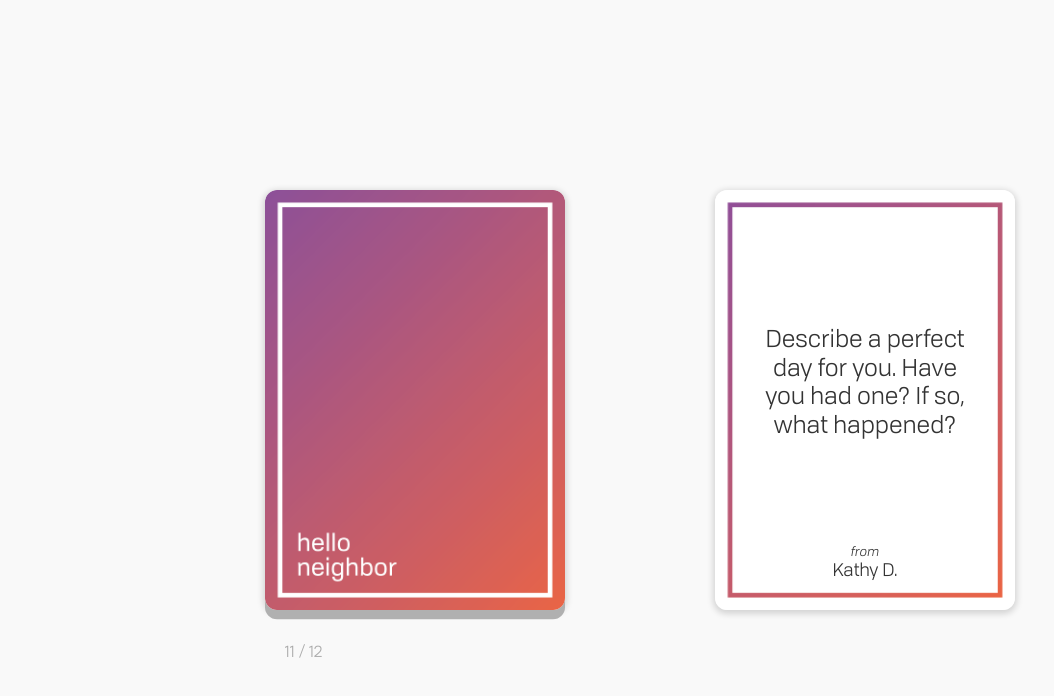
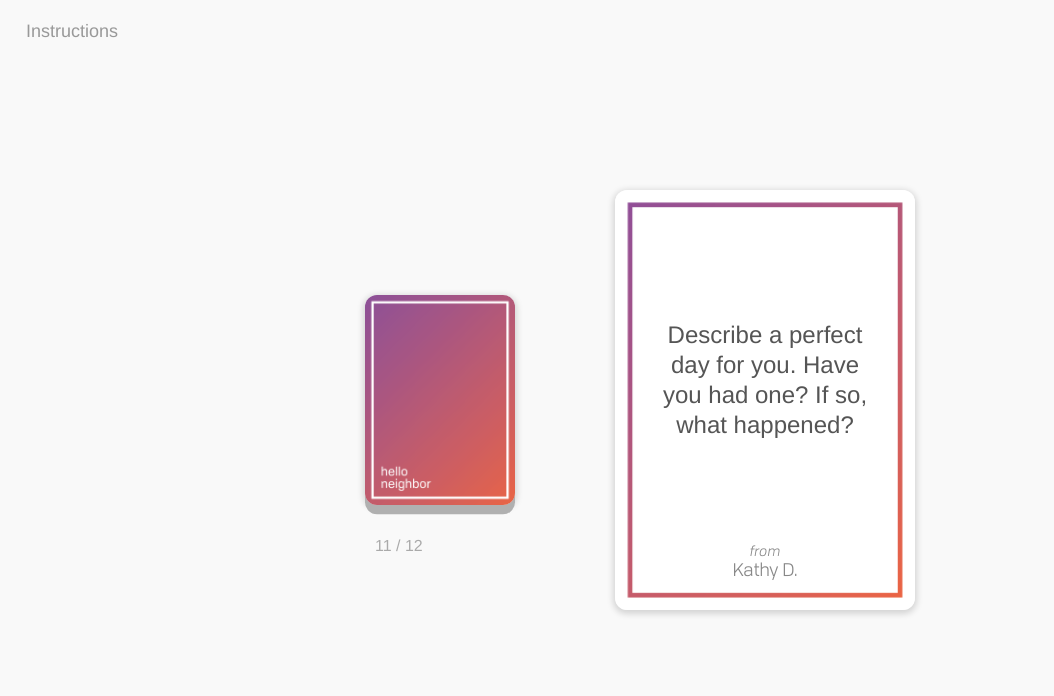
Before and after one commit to larry-xu/helloneighbor, a plain HTML site: page index.html in a window 1280 px wide. Both pictures are taken after a click on the element 415 px from the left and 400 px from the top of the page. Shown: the whole page, without its empty margins (0-1054 px from the left). Drawn offline with Linux system fonts and the light colour scheme; a web font is replaced by a local one.

Commit message:
Add instructions

```diff
--- a/css/styles.css
+++ b/css/styles.css
@@ -2,7 +2,7 @@
   font-family: 'Tofino Pro';
   src: url('../fonts/tofinopro-book.woff2') format('woff2'),
        url('../fonts/tofinopro-book.woff') format('woff');
-  font-weight: normal;
+  font-weight: 300;
   font-style: normal;
 }
 
@@ -10,8 +10,24 @@
   font-family: 'Tofino Pro';
   src: url('../fonts/tofinopro-bookitalic.woff2') format('woff2'),
        url('../fonts/tofinopro-bookitalic.woff') format('woff');
-  font-weight: normal;
+  font-weight: 300;
   font-style: italic;
+}
+
+@font-face {
+  font-family: 'Tofino Pro';
+  src: url('../fonts/tofinopro-regular.woff2') format('woff2'),
+       url('../fonts/tofinopro-regular.woff') format('woff');
+  font-weight: 400;
+  font-style: normal;
+}
+
+@font-face {
+  font-family: 'Tofino Pro';
+  src: url('../fonts/tofinopro-medium.woff2') format('woff2'),
+       url('../fonts/tofinopro-medium.woff') format('woff');
+  font-weight: 500;
+  font-style: normal;
 }
 
 html {
@@ -31,21 +47,28 @@ body {
 }
 
 .card-container {
-  width: 300px;
-  height: 420px;
   position: relative;
 }
 
-.card-container:first-child {
-  margin-right: 150px;
+.card-container.deck {
+  width: 150px;
+  height: 210px;
+}
+
+.card-container.current-card {
+  width: 300px;
+  height: 420px;
+}
+
+.card-container:last-of-type {
+  margin-left: 100px;
 }
 
 .card {
   box-sizing: border-box;
   position: absolute;
-  width: 300px;
-  height: 420px;
-  padding: 30px 45px;
+  width: 100%;
+  height: 100%;
   border-radius: 12px;
   box-shadow: 0 2px 6px 2px rgba(0, 0, 0, 0.15);
   background-size: cover;
@@ -62,6 +85,7 @@ body {
 }
 
 .front {
+  padding: 30px 45px;
   background-image: url("../images/card_front.png");
 }
 
@@ -83,11 +107,17 @@ body {
 .question {
   margin: auto;
   font-size: 24px;
-  line-height: 1.2;
+  line-height: 1.25;
+  color: #555;
+}
+
+.source-container {
+  font-weight: 300;
+  color: #888;
 }
 
 .italic {
-  font-size: 13px;
+  font-size: 14px;
   font-style: italic;
 }
 
@@ -98,6 +128,83 @@ body {
 .counter {
   position: absolute;
   bottom: -50px;
-  left: 20px;
+  left: 10px;
   color: #aaa;
 }
+
+.instructions-container {
+  box-sizing: border-box;
+  width: 340px;
+  position: absolute;
+  left: 0;
+  top: 0;
+  padding: 20px;
+  background: #fff;
+  height: 100%;
+  border-right: 1px solid #ccc;
+  box-shadow: 0 0 5px 1px rgba(0, 0, 0, 0.15);
+  overflow-y: scroll;
+  scrollbar-width: none; /* Firefox */
+  -ms-overflow-style: none; /* IE 10+ */
+  transition: all 0.3s ease;
+}
+
+.instructions-container::-webkit-scrollbar {
+  display: none;
+}
+
+.instructions-header {
+  margin-top: 0;
+  font-size: 28px;
+  font-weight: 500;
+  color: #a45586;
+}
+
+.instructions-step-header {
+  margin-bottom: 8px;
+  font-weight: 500;
+  color: #a45586;
+}
+
+.instructions-step {
+  margin-top: 0;
+  color: #555;
+}
+
+.instructions-step:last-of-type {
+  margin-bottom: 0;
+}
+
+.instructions-separator {
+  border: none;
+  border-top: 1px solid #a45586;
+}
+
+.button {
+  background: none;
+  border: none;
+  outline: none;
+  font-size: 30px;
+  color: #999;
+}
+
+.button:hover {
+  cursor: pointer;
+  color: #666;
+}
+
+.open-instructions {
+  position: absolute;
+  top: 20px;
+  left: 20px;
+  font-size: 18px;
+}
+
+.close-instructions {
+  position: absolute;
+  right: 20px;
+}
+
+.close-instructions:before {
+  content: "\00d7";
+}
--- a/index.html
+++ b/index.html
@@ -7,21 +7,37 @@
   <link rel="stylesheet" href="css/styles.css">
 </head>
 <body>
-  <div class="card-container">
+  <button id="open-instructions" class="button open-instructions">Instructions</button>
+  <div id="instructions-container" class="instructions-container invisible">
+    <button id="close-instructions" class="button close-instructions"></button>
+    <h1 class="instructions-header">Instructions</h1>
+    <h3 class="instructions-step-header">Step One</h3>
+    <p class="instructions-step">Begin with the person who has done Hello Neighbor the most times. Intros can include family, hometown, hobbies, what sparks joy, etc. Continue introductions clockwise.</p>
+    <hr class="instructions-separator" />
+    <h3 class="instructions-step-header">Step Two</h3>
+    <p class="instructions-step">Once introductions are done, the person who started will draw and answer a question card. Follow-up questions from participants are strongly encouraged.</p>
+    <hr class="instructions-separator" />
+    <h3 class="instructions-step-header">Step Three</h3>
+    <p class="instructions-step">Once the first person finishes their question, continue clockwise. The next person will draw a new question card. If you don’t like the question, you can draw another or answer a question previously drawn.</p>
+    <hr class="instructions-separator" />
+    <h3 class="instructions-step-header">Step Four</h3>
+    <p class="instructions-step">Keep drawing cards and answering questions until the time is up. The questions are meant to spark conversation. If something piques the group’s interest, feel free to spend as long as you want on the topic. Enjoy the conversation!</p>
+  </div>
+  <div class="card-container deck">
     <div id="deck" class="card back"></div>
     <div id="deck-counter" class="counter"></div>
   </div>
-  <div class="card-container">
+  <div class="card-container current-card">
     <div class="card front invisible">
       <div class="question"></div>
-      <div>
+      <div class="source-container">
         <span class="italic">from</span>
         <div class="source"></div>
       </div>
     </div>
     <div class="card front invisible">
       <div class="question"></div>
-      <div>
+      <div class="source-container">
         <span class="italic">from</span>
         <div class="source"></div>
       </div>
--- a/js/main.js
+++ b/js/main.js
@@ -120,6 +120,14 @@ function keydownHandler(event) {
   }
 }
 
+function openInstructions() {
+  showElement(getElement("instructions-container"));
+}
+
+function closeInstructions() {
+  hideElement(getElement("instructions-container"));
+}
+
 function updateDeck(deck) {
   state.deck = deck;
   onStateChanged();
@@ -150,6 +158,8 @@ function main() {
   // Initialize event listeners.
   getElement("deck").addEventListener("click", showNextCard);
   document.addEventListener("keydown", keydownHandler);
+  getElement("open-instructions").addEventListener("click", openInstructions);
+  getElement("close-instructions").addEventListener("click", closeInstructions);
 }
 
 main();
```
